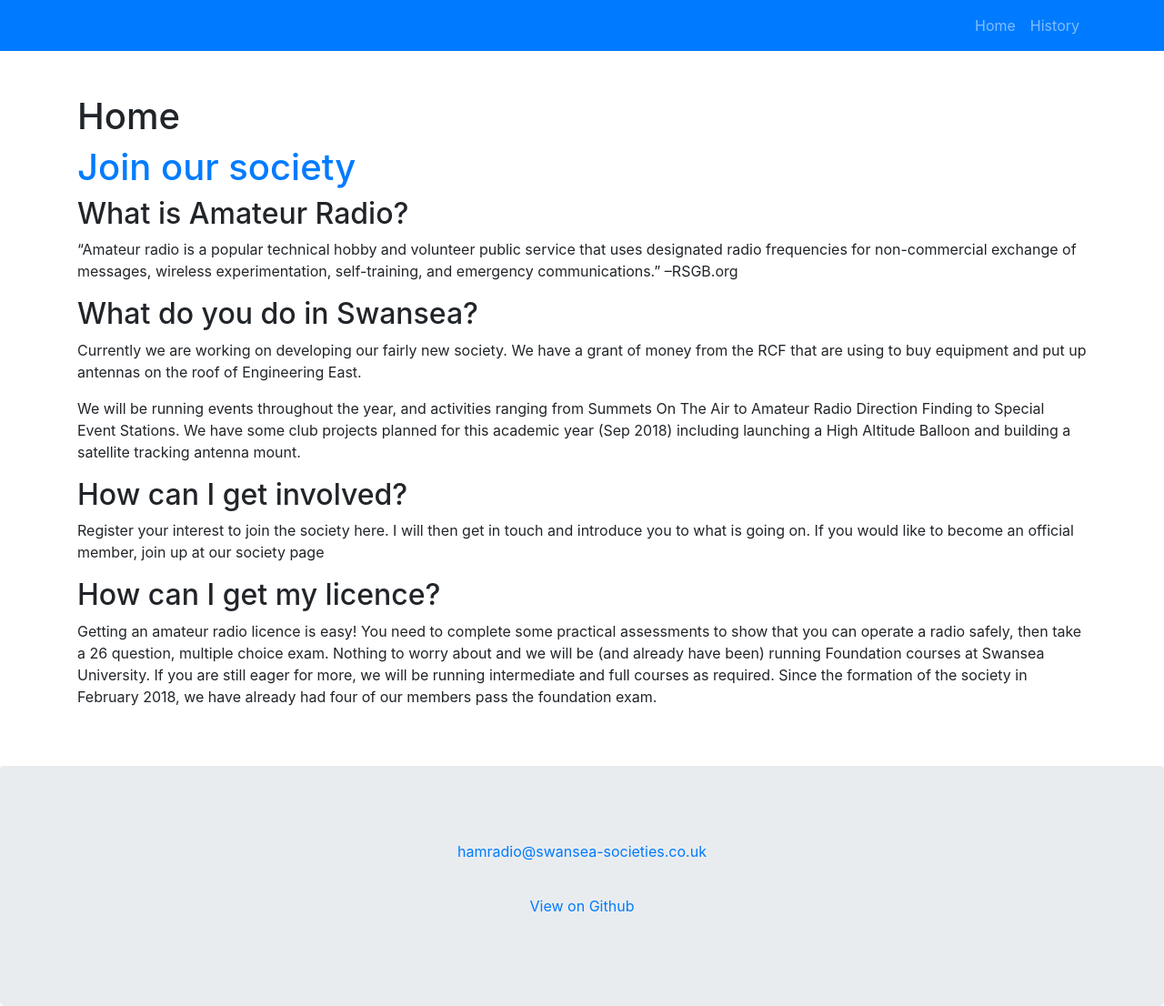
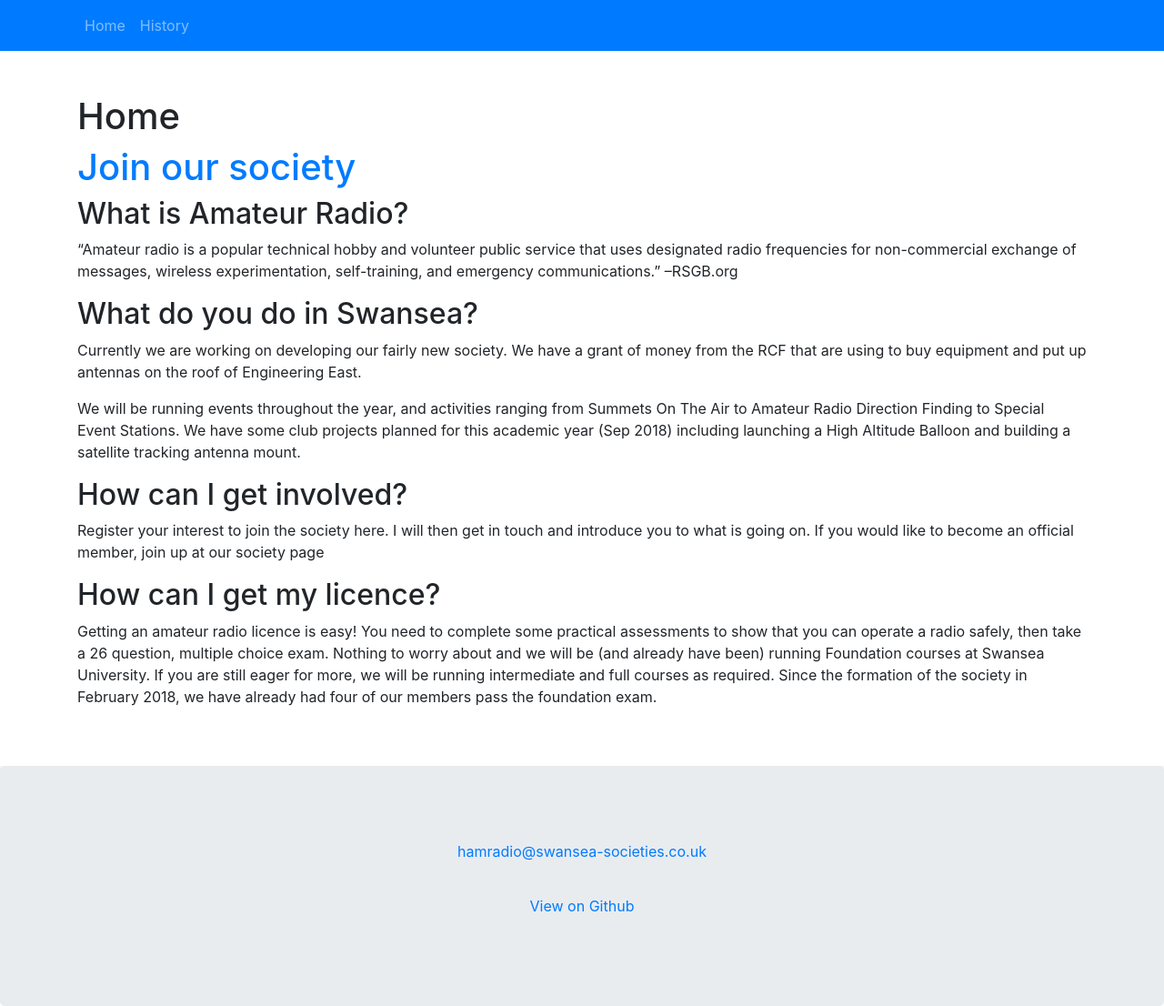
Before and after one commit to gw3uws/gw3uws.uk, a Jekyll site: the page built from index.md, in a window 1280 px wide. Shown: the part 400-1506 px from the top of the page at 91% size. Built offline with Jekyll 4.4.1, drawn with Linux system fonts in a browser that asks for light colours; our own code applies the rules of GitHub Pages for plain Markdown files.

Commit message:
Update header.html

```diff
--- a/_includes/header.html
+++ b/_includes/header.html
@@ -9,7 +9,7 @@
       <span class="navbar-toggler-icon"></span>
     </button>
     <div class="collapse navbar-collapse" id="navbarSupportedContent">
-      <ul class="navbar-nav ml-auto">
+      <ul class="navbar-nav">
         {%- for path in page_paths -%}
           {%- assign my_page = site.pages | where: "path", path | first -%}
           {%- if my_page.title -%}
```
